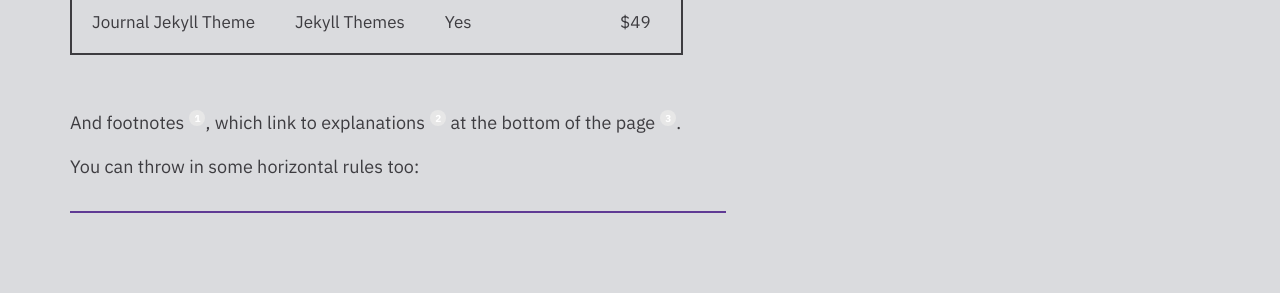
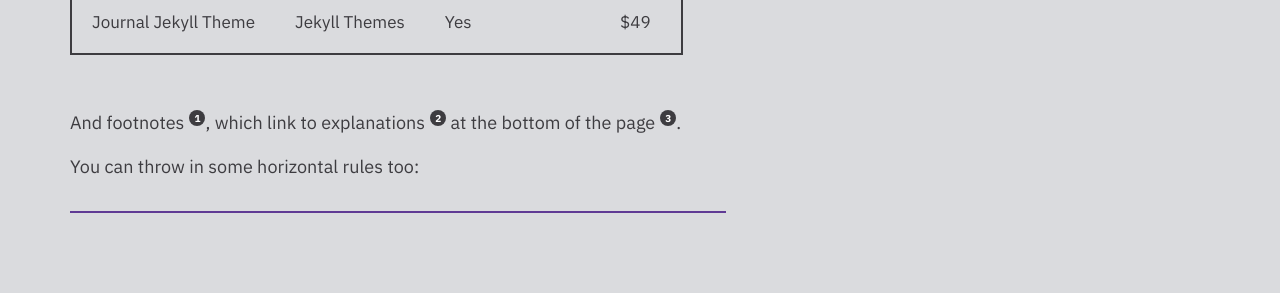
Before and after one commit to Zavorio/zavorio.github.io, a Jekyll site: the page built from _posts/2019-06-30-demo-post.md, in a window 1280 px wide. Shown: the part 2990-3283 px from the top of the page. Built offline with Jekyll 4.4.1, drawn with Linux system fonts in a browser that asks for light colours; nearby versions of some CDN libraries.

Commit message:
Update _page__post.scss

```diff
--- a/_sass/_pages/_page__post.scss
+++ b/_sass/_pages/_page__post.scss
@@ -113,7 +113,7 @@
       border-radius: 100%;
       border-bottom: none;
       padding: 1px 3px;
-      background: $background-alt-color;
+      background: $text_dark_color;
       font-size: 10px;
       line-height: 1.5;
       text-align: center;
```
